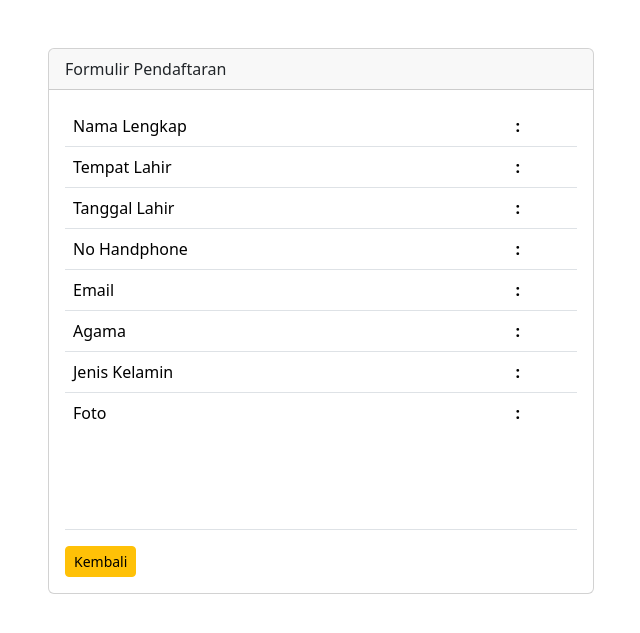
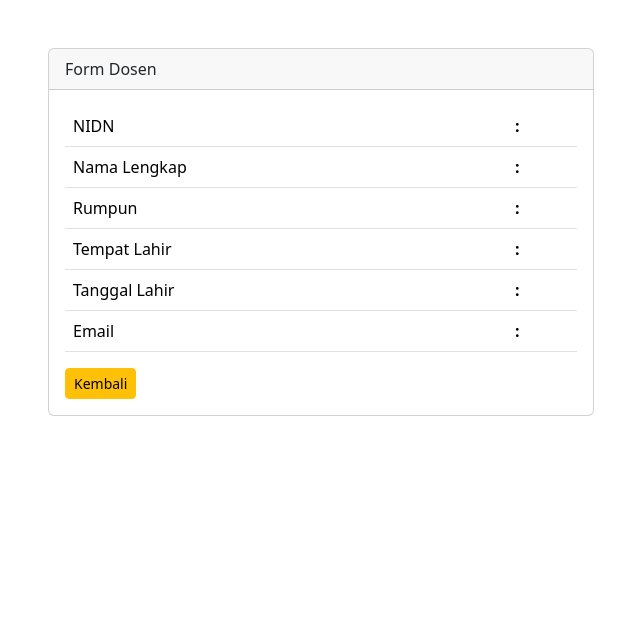
Before and after one commit to herdiosaputra01/QUIZ1_HERDIOSAPUTRA, a PHP site: page /proses_index.php in a window 1280 px wide. Shown: the part 56-689 px from the top of the page, without its empty margins (319-959 px from the left). Run offline with PHP 8.4, Linux system fonts and the light colour scheme; data that the repository does not hold is empty.

Commit message:
mengubah eror

```diff
--- a/index.php
+++ b/index.php
@@ -74,11 +74,11 @@
     </div>
     <div class="mb-3">
         <label for="exampleInputPassword1" class="form-label">Tempat Lahir</label>
-        <input type="date" name="tempat" class="form-control" id="exampleInputPassword1">
+        <input type="text" name="tempat" class="form-control" id="exampleInputPassword1">
     </div>
     <div class="mb-3">
         <label for="exampleInputPassword1" class="form-label">Tanggal Lahir</label>
-        <input type="number" name="tanggal" class="form-control" id="exampleInputPassword1">
+        <input type="date" name="tanggal" class="form-control" id="exampleInputPassword1">
     </div>
     <div class="mb-3">
         <label for="exampleInputPassword1" class="form-label">Email</label>
--- a/koneksi.php
+++ b/koneksi.php
@@ -2,7 +2,7 @@
 $host = "localhost";
 $username = "root";
 $password = "";
-$database = "herdio62";
+$database = "quiz1_herdiosaputra";
 
 $koneksi = mysqli_connect($host,$username,$password,$database);
 
--- a/proses_index.php
+++ b/proses_index.php
@@ -1,3 +1,21 @@
+<?php
+
+include("koneksi.php");
+
+$nidn = $_POST ['nidn'];
+$nama = $_POST ['nama'];
+$rumpun = $_POST ['rumpun'];
+$tempat = $_POST ['tempat'];
+$tanggal = $_POST ['tanggal'];
+$email = $_POST ['email'];
+
+
+
+
+
+?>
+
+
 <!DOCTYPE html>
 <html lang="en">
 <head>
@@ -49,14 +67,22 @@
         <div class="col-6 m-auto">
             <div class="card">
     <div class="card-header">
-        Formulir Pendaftaran
+        Form Dosen
     </div>
     <div class="card-body">
         <table class="table">
     <tbody>
         <tr>
+            <td scope="row">NIDN</td>
+            <th> : <?=$nidn?></th>
+        </tr>
+        <tr>
             <td scope="row">Nama Lengkap</td>
             <th> : <?=$nama?></th>
+        </tr>
+        <tr>
+            <td scope="row">Rumpun</td>
+            <th> : <?=$rumpun?></th>
         </tr>
         <tr>
             <td scope="row">Tempat Lahir</td>
@@ -67,30 +93,8 @@
             <th> : <?=$tanggal?></th>
         </tr>
         <tr>
-            <td scope="row">No Handphone</td>
-            <th> : <?=$nohp?></th>
-        </tr>
-        <tr>
             <td scope="row">Email</td>
             <th> : <?=$email?></th>
-        </tr>
-        <tr>
-            <td scope="row">Agama</td>
-            <th> : <?=$agama?></th>
-        </tr>
-        <tr>
-            <td scope="row">Jenis Kelamin</td>
-            <th> : <?=$jns_kln?></th>
-        </tr>
-        <tr>
-            <td scope="row">Foto</td>
-            <th> :
-              <?=$nama_foto?><br>
-              <?=$ukuran_foto?><br>
-              <?=$jenis_foto?><br>
-              <?=$path_foto?><br>
-              <?=$error_foto?><br>
-            </th>
         </tr>
     </tbody>
     </table>
```
